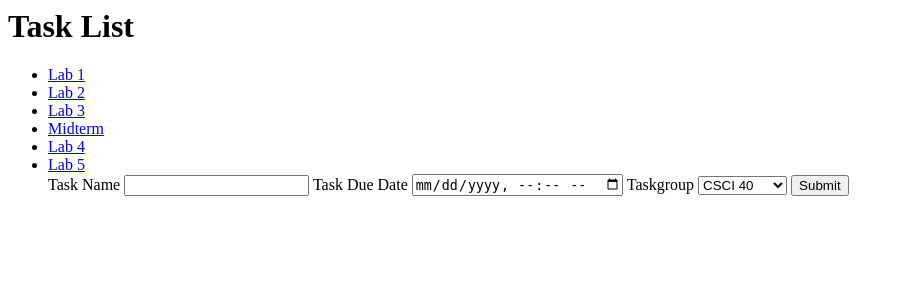
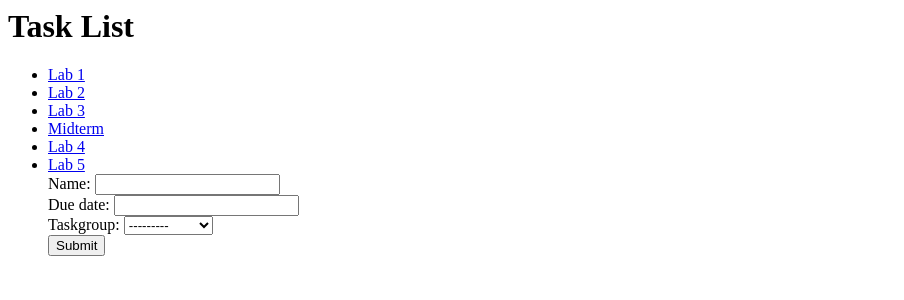
Before and after one commit to dreyan22/CSCI40-Taskapp, a Django app: page /tasks/list in a window 1280 px wide. Shown: the top 300 px of the page, without its empty margins (0-904 px from the left). Run offline with Django 5.2, Linux system fonts and the light colour scheme; data comes from the database, SQL or seed files in the repository; both versions use the stored data as it was after the commit.

Commit message:
#Option 1 views.py and task_list.html

```diff
--- /dev/null
+++ b/taskapp/tasks/forms.py
@@ -0,0 +1,17 @@
+from django import forms
+
+from .models import Task, TaskGroup
+
+# Option 1 for 6-TaskUpdate
+class TaskForm(forms.ModelForm):
+    name = forms.CharField(label='Task Name', max_length=100)
+    due_date = forms.DateTimeField(label='Due Date')
+    taskgroup = forms.ModelChoiceField(label='Tasl Group',
+        queryset=TaskGroup.objects.all()
+    )
+
+
+class TaskForm(forms.ModelForm):
+    class Meta:
+        model = Task
+        fields = '__all__'
--- a/taskapp/tasks/urls.py
+++ b/taskapp/tasks/urls.py
@@ -3,10 +3,10 @@ from django.urls import path
 from .views import task_list, task_detail, index, TaskListView,TaskDetailView
 
 urlpatterns = [
-    # path('list', task_list, name="task_list"), # Option 1 for 5-Tasklist-Input
+    path('list', task_list, name="task_list"), # Option 1 for 5-Tasklist-Input
     # path('<int:pk>/detail', task_detail, name="task_detail"),
     path('', index, name='index'),
-    path('list', TaskListView.as_view(), name="task_list"), # Option 2 for 5-Tasklist-Input
+    # path('list', TaskListView.as_view(), name="task_list"), # Option 2 for 5-Tasklist-Input
     path('<int:pk>/detail', TaskDetailView.as_view(), name="task_detail")
 ]
 
--- a/taskapp/tasks/views.py
+++ b/taskapp/tasks/views.py
@@ -6,25 +6,31 @@ from django.contrib.auth.mixins import LoginRequiredMixin
 from django.contrib.auth.decorators import login_required
 
 from .models import Task, TaskGroup
+from .forms import TaskForm
 
 def index(request):
     return HttpResponse('Hello World! This came from the index view.')
 
 
 # Option 1 for 5-TaskList-Input
+# Option 1 for 6-TaskUpdate
 def task_list(request):
     tasks = Task.objects.all()
+    form = TaskForm()
+
+    if request.method == 'POST':
+        form = TaskForm(request.POST)
+        if form.is_valid():
+            task = Task()
+            task.name = form.cleaned_data.get('name')
+            task.due_date = form.cleaned_data.get('due_date')
+            task.taskgroup = form.cleaned_data.get('taskgroup')
+            task.save()
     ctx = {
-        'object_list': tasks,
-        'taskgroups': TaskGroup.objects.all()
+        "object_list": tasks,
+        "taskgroups": TaskGroup.objects.all(),
+        "form": form
     }
-    if request.method == 'POST':
-        task = Task()
-        task.name = request.POST.get('task_name')
-        task.due_date = request.POST.get('task_due')
-        task.taskgroup = TaskGroup.objects.get(pk=request.POST.get('taskgroup'))
-        task.save()
-
 
     return render(request, "task_list.html", ctx)
 
--- a/taskapp/templates/task_list.html
+++ b/taskapp/templates/task_list.html
@@ -21,7 +21,8 @@
             {% endfor %}
             <form method="POST">
                 {% csrf_token %}
-                <label for="task_name">
+                {{ form.as_div }}
+                <!-- <label for="task_name">
                     <span>
                         Task Name
                     </span>
@@ -42,7 +43,7 @@
                             </option>
                         {% endfor %}
                     </select>
-                </label>
+                </label> -->
                 <button type="submit">
                     Submit
                 </button>
```
Also changed, not shown: taskapp/db.sqlite3.
